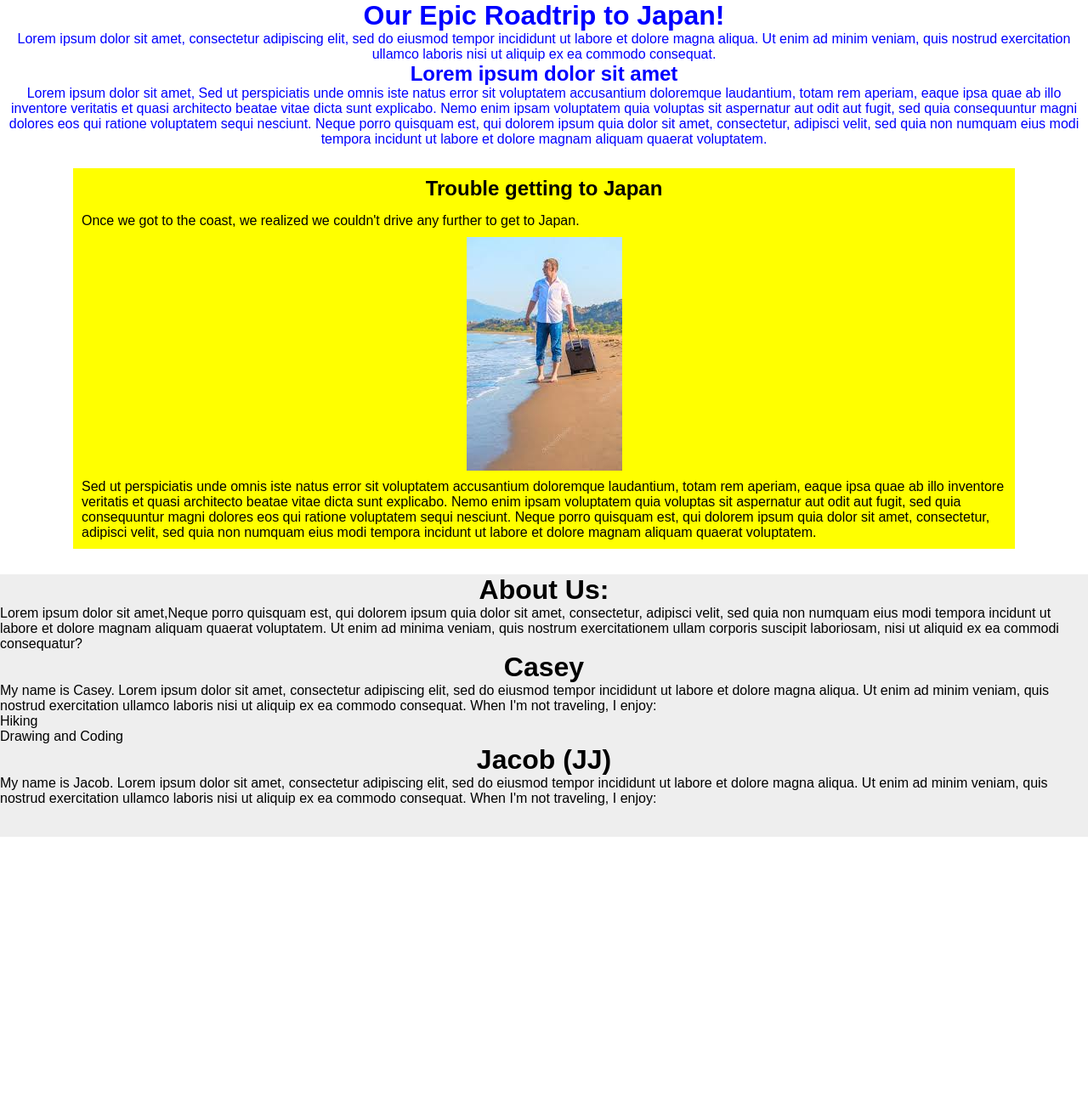
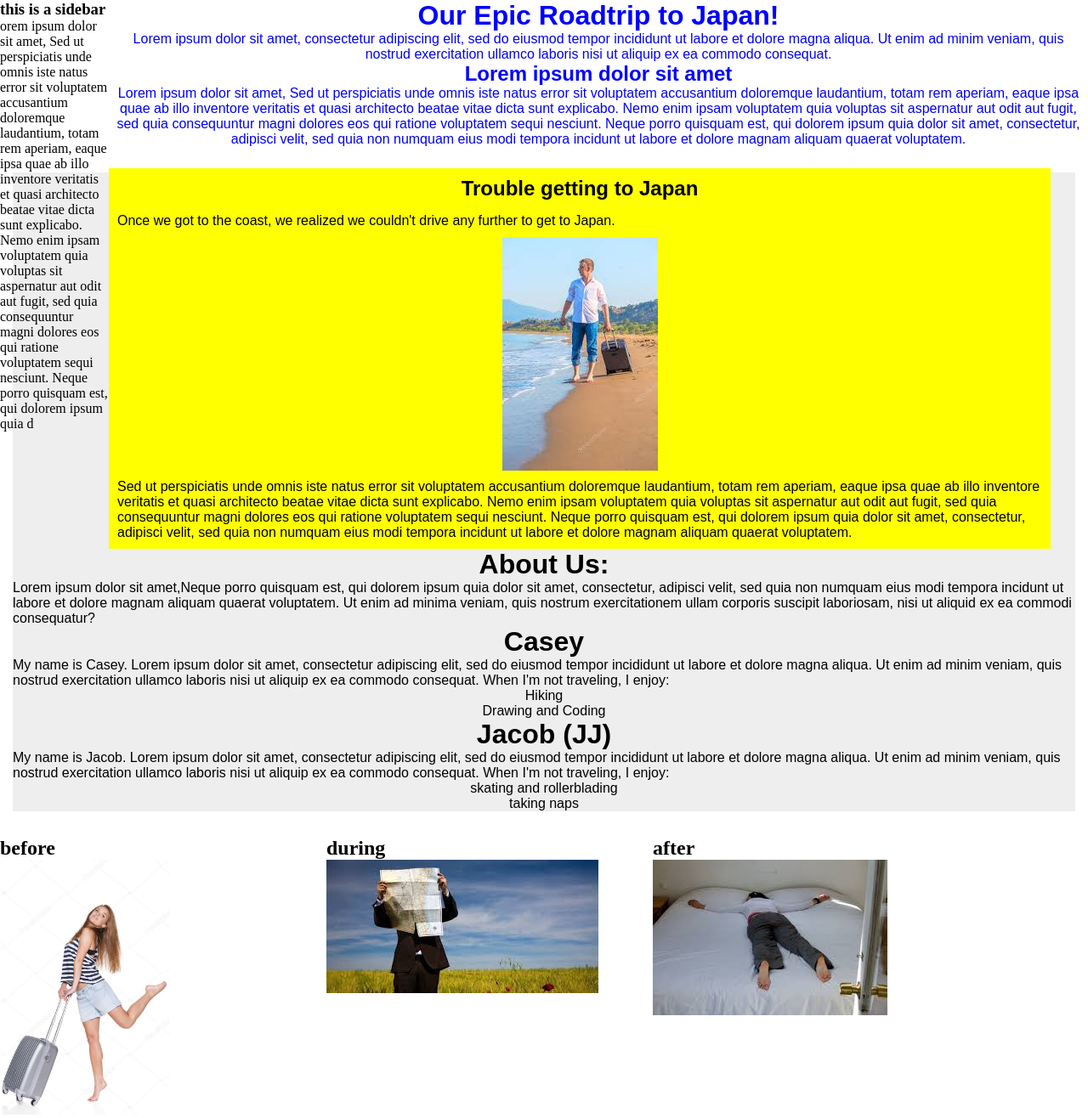
Before and after one commit to CaseyAntoine/roadtrip_blog, a plain HTML site: page index.html in a window 1280 px wide. Shown: the whole page at 85% size. Before the commit the page ends 985 px from the top, so only its background shows below. Drawn offline with Linux system fonts and the light colour scheme.

Commit message:
add progress section, adjust styling to make columns for progress q

```diff
--- a/css/styles.css
+++ b/css/styles.css
@@ -8,6 +8,7 @@ div.intro {
   color: blue;
   font-family: sans-serif;
   margin-bottom: 25px;
+
 }
 
 h1 {
@@ -23,6 +24,7 @@ div.blog{
   margin: 0 auto;
   display: block;
   background-color: yellow;
+  float: left;
 }
 
 div.blog h2{
@@ -39,7 +41,7 @@ div.blog img{
 div.about {
   background-color: #eee;
   font-family: fantasy;
-  margin-top: 30px;
+  margin: 30px 15px;
   height: auto;
 
 }
@@ -48,3 +50,18 @@ div.about h2{
   font-size: 2em;
   text-align: center;
 }
+.sidebar{
+  float: left;
+  width:10%;
+}
+div.bio ul{
+  list-style: none;
+  text-align: center;
+}
+#big{
+  width: 200px;
+}
+.progress{
+  width: 30%;
+  float: left;
+}
--- a/index.html
+++ b/index.html
@@ -5,6 +5,11 @@
     <title>Roadtrip to Japan</title>
   </head>
   <body>
+    <div class="sidebar">
+      <h3>this is a sidebar</h3>
+      <p>orem ipsum dolor sit amet, Sed ut perspiciatis unde omnis iste natus error sit voluptatem accusantium doloremque laudantium, totam rem aperiam, eaque ipsa quae ab illo inventore veritatis et quasi architecto beatae vitae dicta sunt explicabo. Nemo enim ipsam voluptatem quia voluptas sit aspernatur aut odit aut fugit, sed quia consequuntur magni dolores eos qui ratione voluptatem sequi nesciunt. Neque porro quisquam est, qui dolorem ipsum quia d</p>
+
+    </div>
     <div class="intro">
       <h1>Our Epic Roadtrip to Japan!</h1>
       <p>Lorem ipsum dolor sit amet, consectetur adipiscing elit, sed do eiusmod tempor incididunt ut labore et dolore magna aliqua. Ut enim ad minim veniam, quis nostrud exercitation ullamco laboris nisi ut aliquip ex ea commodo consequat.</p>
@@ -32,10 +37,25 @@
         <h2>Jacob (JJ) </h2>
         <p>My name is Jacob. Lorem ipsum dolor sit amet, consectetur adipiscing elit, sed do eiusmod tempor incididunt ut labore et dolore magna aliqua. Ut enim ad minim veniam, quis nostrud exercitation ullamco laboris nisi ut aliquip ex ea commodo consequat. When I'm not traveling, I enjoy:</p>
         <ul>
-          <li></li>
-          <li></li>
+          <li>skating and rollerblading</li>
+          <li>taking naps</li>
         </ul>
       </div>
+    </div>
+    <div class="trip">
+      <div class="progress">
+        <h2>before</h2>
+        <img id="big" src="img/yay.jpg" alt="getting ready for trip">
+      </div>
+      <div class="progress">
+        <h2>during</h2>
+        <img src="img/during.jpeg" alt="lost during the trip">
+      </div>
+      <div class="progress">
+        <h2>after</h2>
+        <img src="img/after.jpeg" alt="tired after long trip">
+      </div>
+
     </div>
 
   </body>
```
Also changed, not shown: img/after.jpeg (added), img/during.jpeg (added), img/yay.jpg (added).
